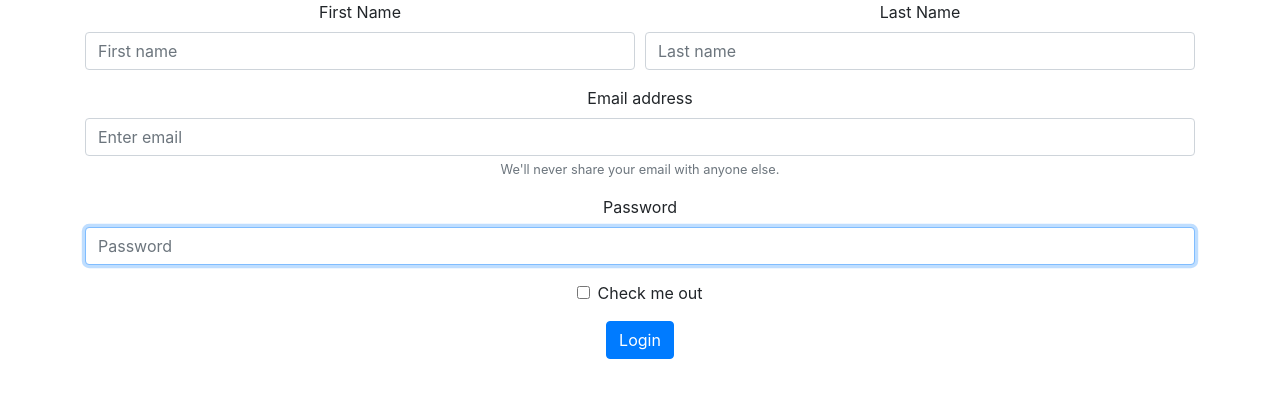
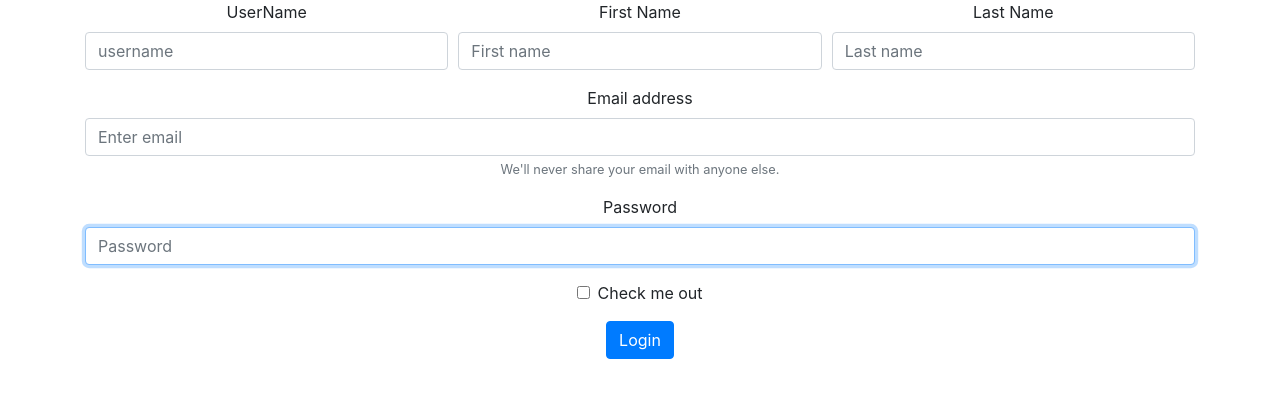
Before and after one commit to timwangmusic/Vacation-Planner, a React (Create React App) app in the folder planner-app/: page / in a window 1280 px wide. Shown: the top 398 px of the page. Built offline with nearby package versions, Linux system fonts and the light colour scheme; no server answers.

Commit message:
Added final Login fixes with CORS issues solved

```diff
--- a/planner-app/src/components/Login.js
+++ b/planner-app/src/components/Login.js
@@ -13,20 +13,41 @@ const Login = () => {
         console.log(values)
     }
 
-    fetch('http://vacation-planner-v1.herokuapp.com/login', {
-        method: 'POST',
-        headers: { 'content-Type': 'application/json', 'Access-Control-Allow-Origin' : 'true'  },
+    var proxyUrl = 'https://cors-anywhere.herokuapp.com/',
+        targetUrl = 'http://vacation-planner-v1.herokuapp.com/login'
+
+    fetch ( proxyUrl+targetUrl, {
+            method: 'POST',
+            headers: {
+		        'content-Type': 'application/json',
+		        'Accept' : 'application/json',
+		    },
         body: JSON.stringify(values)
-    }).then(function(response) {
-        return response.json()
-    }).then(function(value) {
-        console.log('Created Gist:')
-    });
+    })
+    .then((response) => response.json())
+    .then((values) => {
+        console.log('Success:', values)
+    })
+    .catch((error) => {
+        console.error('Error:', error)
+    })
 
 
     return (
 <Form noValidate onSubmit={handleSubmit}>
     <Form.Row>
+        <Form.Group as={Col} controlId="formGridUserName">
+            <Form.Label>UserName</Form.Label>
+            <Form.Control
+                autoFocus
+                name={'username'}
+                value={values.username}
+                type='username'
+                placeholder="username"
+                onChange={handleChange}
+            />
+        </Form.Group>
+
         <Form.Group as={Col} controlId="formGridFirstName">
             <Form.Label>First Name</Form.Label>
             <Form.Control
```
